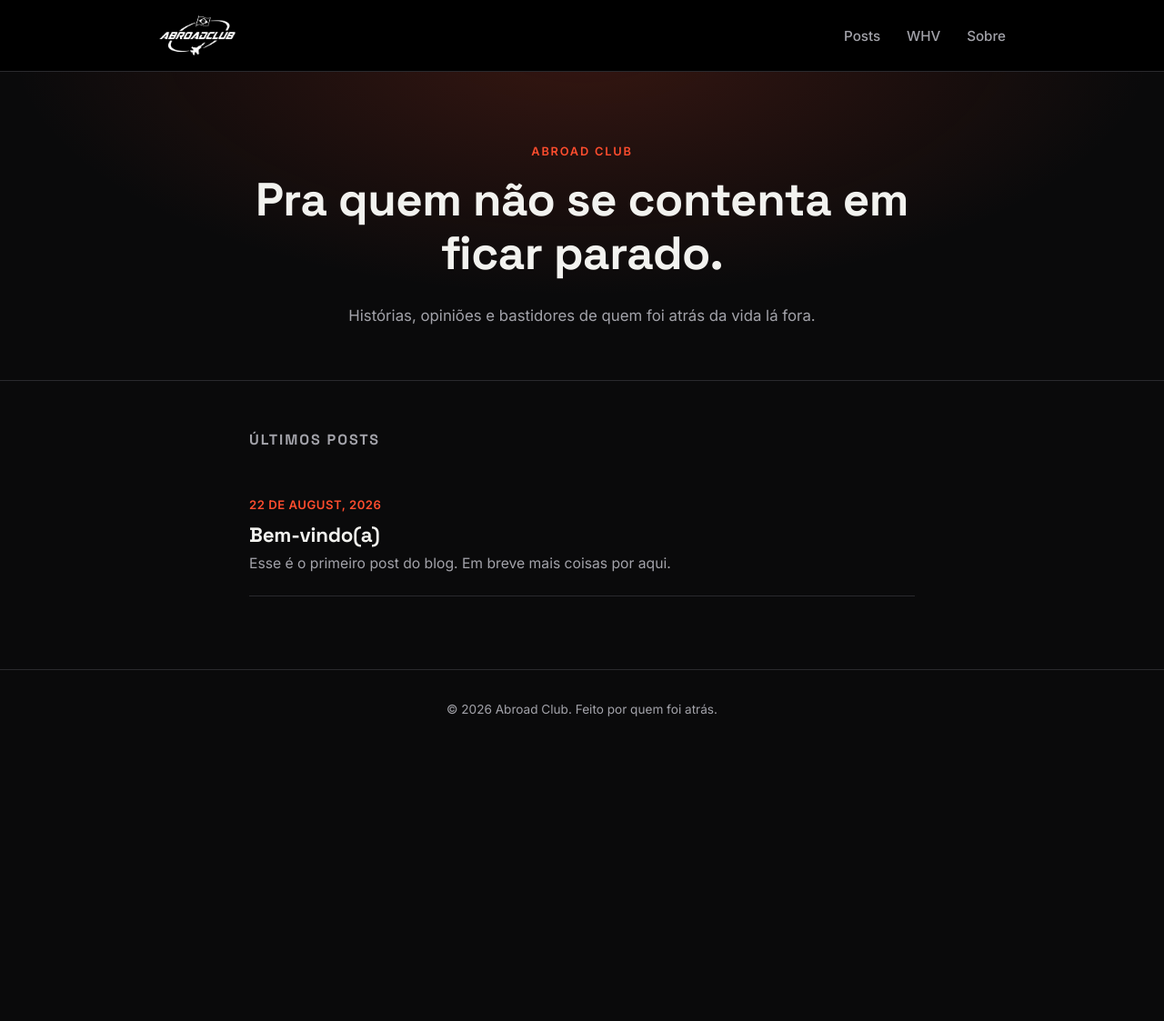
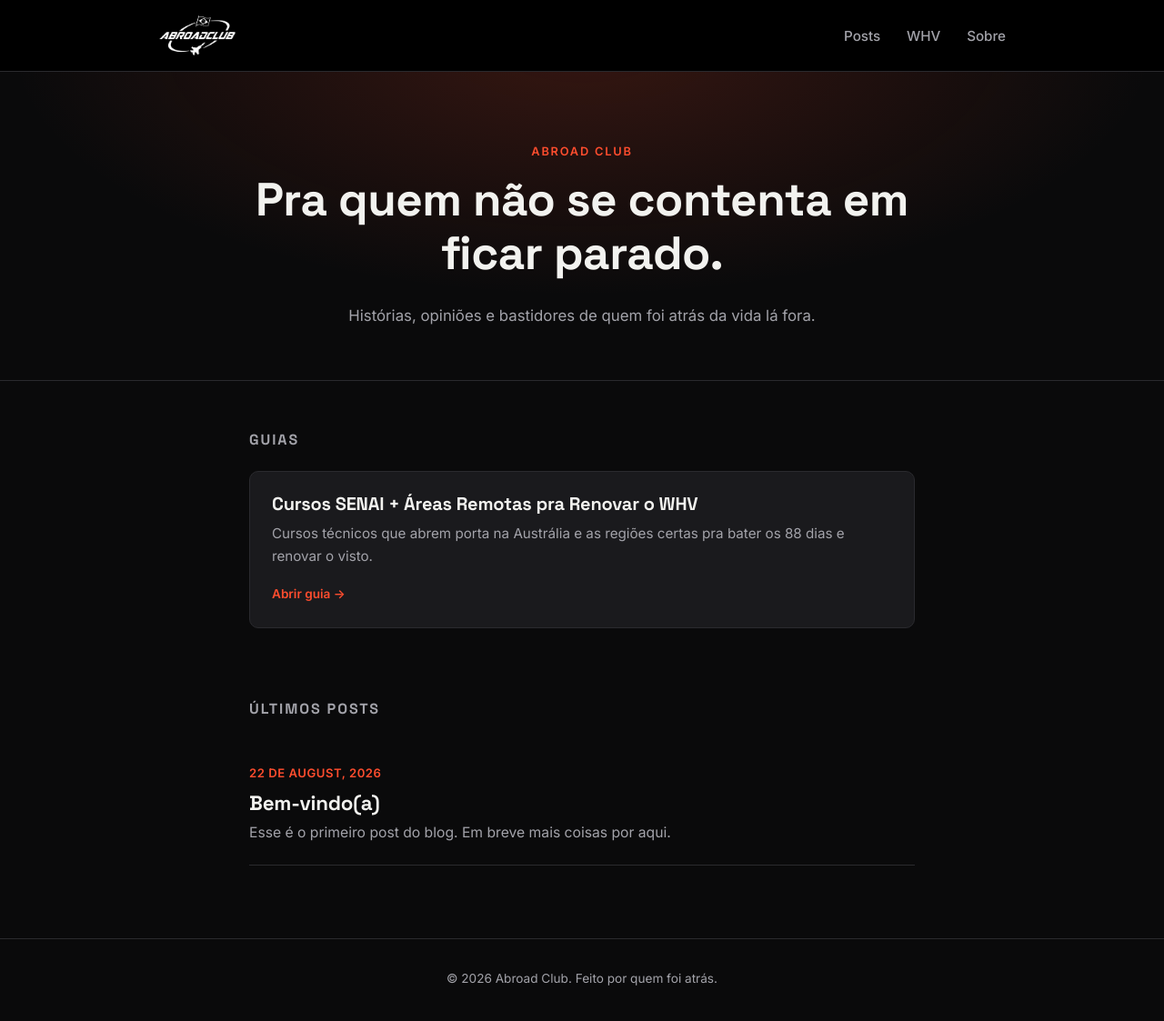
Before and after one commit to abroadclub/abroadclub.github.io, a Jekyll site: the page built from index.md, in a window 1280 px wide and 1129 px high. Shown: the top 1123 px of the window at 91% size. Built offline with Jekyll 4.4.1, drawn with Linux system fonts in a browser that asks for light colours.

Commit message:
Mostra guias (paginas com topic:true) na home, acima dos posts

```diff
--- a/_layouts/home.html
+++ b/_layouts/home.html
@@ -8,6 +8,22 @@ layout: default
     <p>{{ site.description }}</p>
   </div>
 </section>
+
+{% assign topics = site.pages | where: "topic", true %}
+{% if topics.size > 0 %}
+<section class="topics-section">
+  <div class="wrap">
+    <h2>Guias</h2>
+    {% for topic in topics %}
+    <a class="topic-card" href="{{ topic.url | relative_url }}">
+      <h3>{{ topic.title }}</h3>
+      <p class="excerpt">{{ topic.topic_summary | default: topic.excerpt }}</p>
+      <span class="topic-link">Abrir guia →</span>
+    </a>
+    {% endfor %}
+  </div>
+</section>
+{% endif %}
 
 <section class="posts-section">
   <div class="wrap">
--- a/assets/css/main.css
+++ b/assets/css/main.css
@@ -167,6 +167,49 @@ img { max-width: 100%; display: block; }
   color: var(--text-muted);
   font-size: 0.98rem;
   margin: 0;
+}
+
+/* ---- Topics (guides) ---- */
+.topics-section { padding: 56px 0 8px; }
+
+.topics-section h2 {
+  font-size: 1rem;
+  text-transform: uppercase;
+  letter-spacing: 0.12em;
+  color: var(--text-muted);
+  margin-bottom: 24px;
+}
+
+.topic-card {
+  display: block;
+  padding: 24px;
+  margin-bottom: 16px;
+  border: 1px solid var(--border);
+  border-radius: var(--radius);
+  background: var(--surface);
+}
+
+.topic-card:hover {
+  text-decoration: none;
+  border-color: var(--accent);
+}
+
+.topic-card h3 {
+  color: var(--text);
+  font-size: 1.25rem;
+  margin: 0 0 8px;
+}
+
+.topic-card .excerpt {
+  color: var(--text-muted);
+  font-size: 0.95rem;
+  margin: 0 0 14px;
+}
+
+.topic-card .topic-link {
+  color: var(--accent);
+  font-weight: 600;
+  font-size: 0.85rem;
 }
 
 .empty-state {
--- a/whv.md
+++ b/whv.md
@@ -2,6 +2,8 @@
 layout: page
 title: "Cursos SENAI + Áreas Remotas pra Renovar o WHV"
 permalink: /whv/
+topic: true
+topic_summary: "Cursos técnicos que abrem porta na Austrália e as regiões certas pra bater os 88 dias e renovar o visto."
 ---
 
 Se você tá pensando em vir pra Austrália com o Working Holiday Visa (subclass 462), ou já tá aqui e quer o segundo ano, duas coisas pesam muito a seu favor: ter um curso técnico na bagagem e saber exatamente onde bater o ponto pros 88 dias de trabalho especificado.
```
